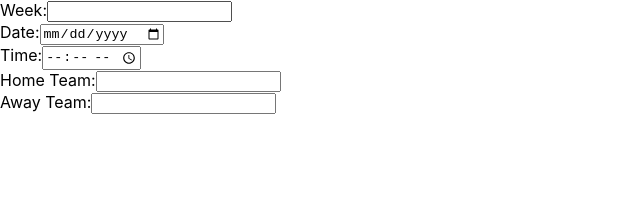
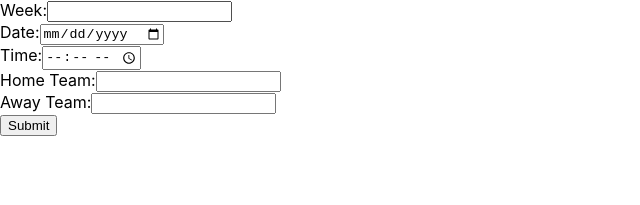
Before and after one commit to debersole81/pickem-app, a React (Create React App) app: page / in a window 1280 px wide. Shown: the top 205 px of the page, without its empty margins (0-640 px from the left). Built offline with nearby package versions, Linux system fonts and the light colour scheme.

Commit message:
add submit button to form

```diff
--- a/src/data/components/FormFields.js
+++ b/src/data/components/FormFields.js
@@ -20,6 +20,7 @@ const FormFields = () => {
       <label htmlFor="awayTeam">Away Team:</label>
       <input type="text" id="awayTeam" name="awayTeam"></input>
       <br />
+      <input type="submit" id="submit"></input>
     </form>
   );
 };
```
